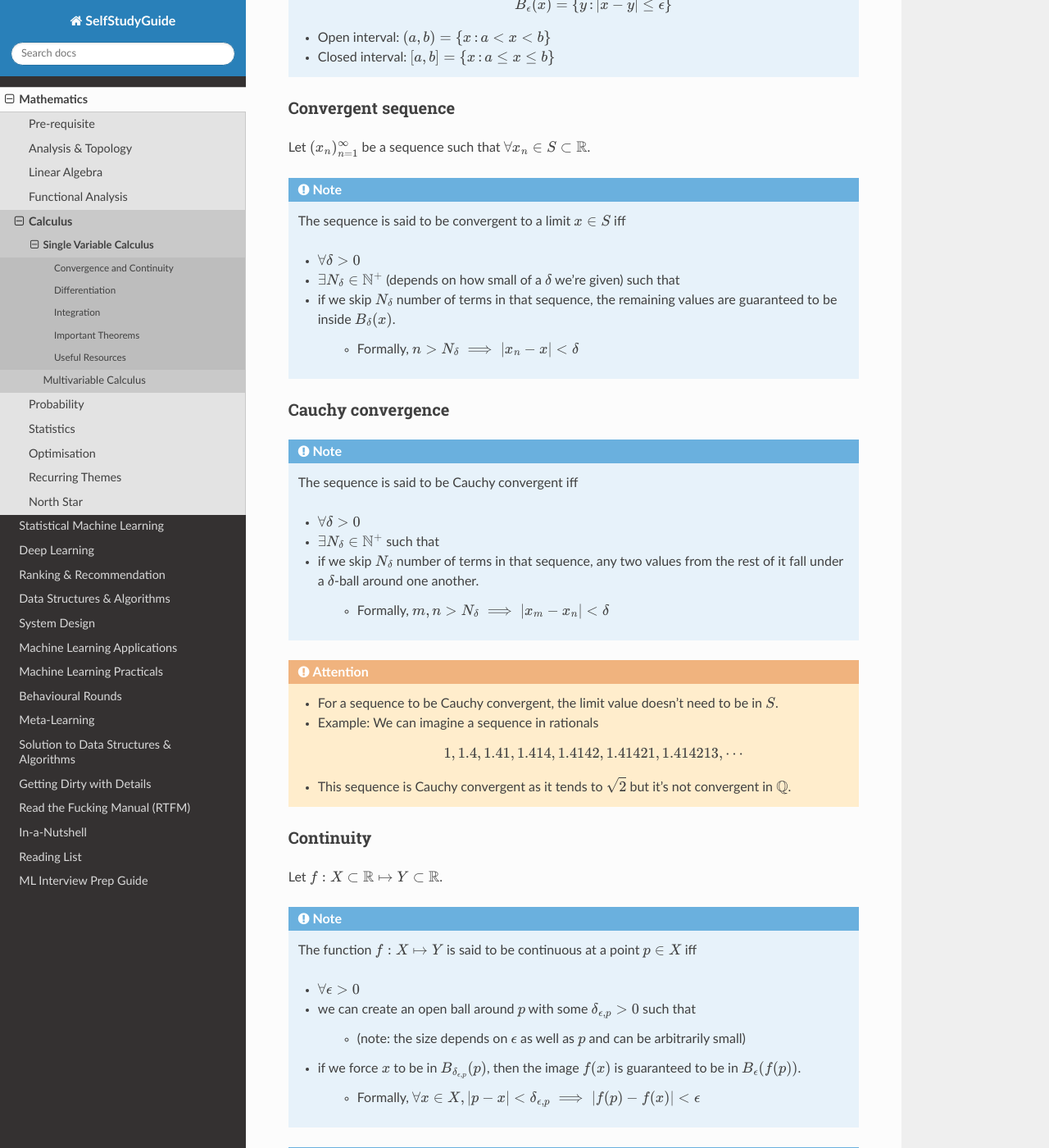
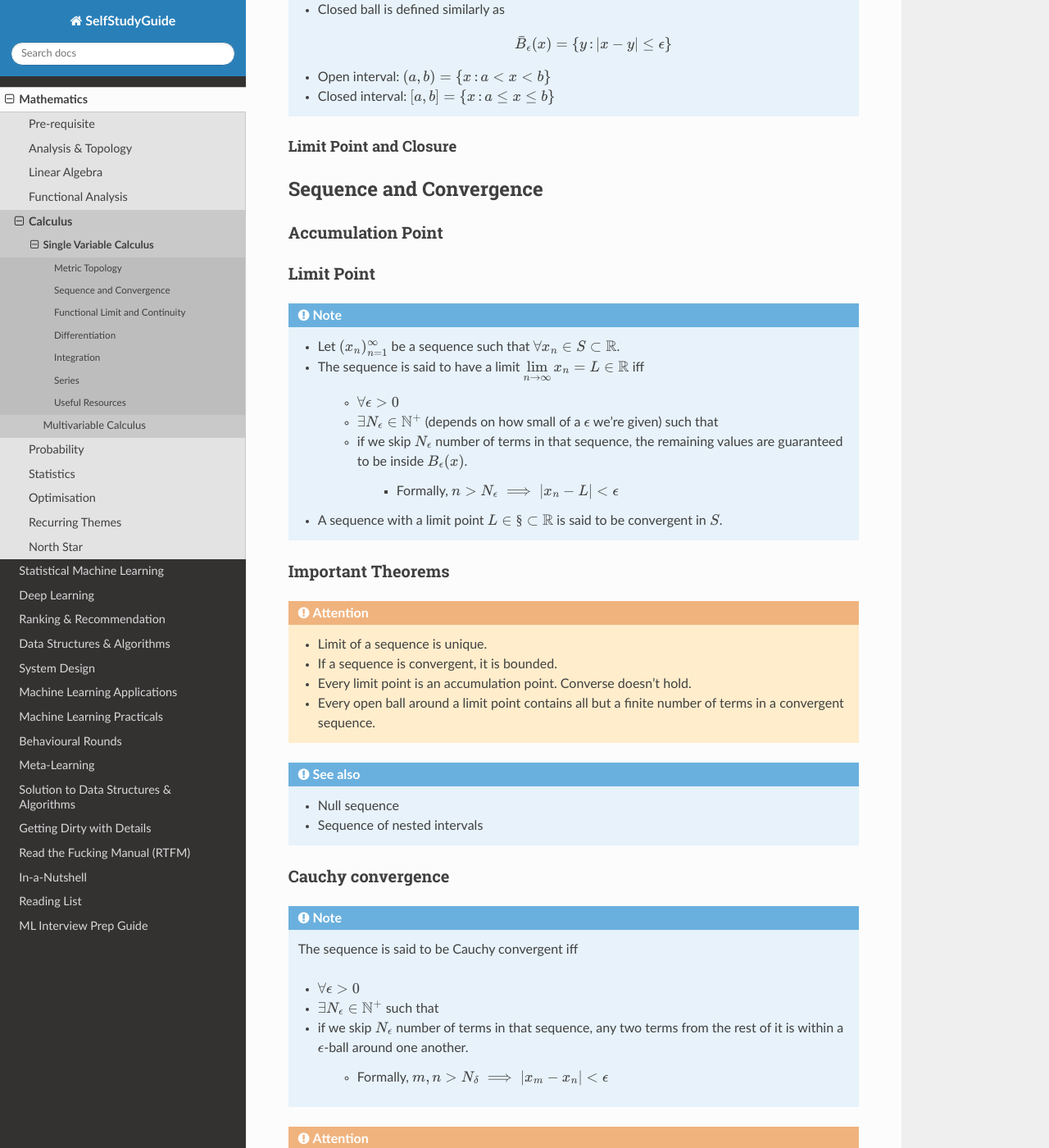
Before and after one commit to uselesstechjunks/leetcode, a Sphinx documentation site: the page built from docs/source/math/calc3/calc1.rst, in a window 1280 px wide and 1400 px high, scrolled down 607 px. Shown: the whole window at 82% size. Built offline with Sphinx 7.4.7 and the Read the Docs theme 3.1.0, drawn with Linux system fonts in a browser that asks for light colours; some of the changed text lies outside the part shown.

Commit message:
Update calc1.rst (#377)

```diff
--- a/docs/source/math/calc3/calc1.rst
+++ b/docs/source/math/calc3/calc1.rst
@@ -7,10 +7,12 @@ Single Variable Calculus
 	* The set :math:`U=\{f(x)\mathop{:}x\in S\}=f(S)` is called the image of :math:`S` under :math:`f`.
 
 ****************************************************************
-Convergence and Continuity
+Metric Topology
 ****************************************************************
+Definitions
+================================================================
 Open and Closed Balls and Intervals
-================================================================
+----------------------------------------------------------------
 .. note::
 	* For any :math:`\epsilon > 0`, we can create an open :math:`\epsilon`-ball around any point :math:`x` as
 
@@ -21,29 +23,49 @@ Open and Closed Balls and Intervals
 	* Open interval: :math:`(a,b)=\{x\mathop{:} a < x < b\}`
 	* Closed interval: :math:`[a,b]=\{x\mathop{:} a \leq x \leq b\}`
 
-Convergent sequence
+Limit Point and Closure
+----------------------------------------------------------------
+
+****************************************************************
+Sequence and Convergence
+****************************************************************
+Accumulation Point
 ================================================================
-Let :math:`(x_n)_{n=1}^\infty` be a sequence such that :math:`\forall x_n\in S\subset\mathbb{R}`.
+Limit Point
+================================================================
+.. note::
+	* Let :math:`(x_n)_{n=1}^\infty` be a sequence such that :math:`\forall x_n\in S\subset\mathbb{R}`.
+	* The sequence is said to have a limit :math:`\lim\limits_{n\to\infty} x_n=L\in\mathbb{R}` iff
 
-.. note::
-	The sequence is said to be convergent to a limit :math:`x\in S` iff
+		* :math:`\forall\epsilon > 0`
+		* :math:`\exists N_\epsilon\in\mathbb{N}^{+}` (depends on how small of a :math:`\epsilon` we're given) such that
+		* if we skip :math:`N_\epsilon` number of terms in that sequence, the remaining values are guaranteed to be inside :math:`B_\epsilon(x)`.
 
-	* :math:`\forall\delta > 0`
-	* :math:`\exists N_\delta\in\mathbb{N}^{+}` (depends on how small of a :math:`\delta` we're given) such that
-	* if we skip :math:`N_\delta` number of terms in that sequence, the remaining values are guaranteed to be inside :math:`B_\delta(x)`.
+			* Formally, :math:`n > N_\epsilon\implies |x_n-L|< \epsilon`
+	* A sequence with a limit point :math:`L\in\S\subset\mathbb{R}` is said to be convergent in :math:`S`.
 
-		* Formally, :math:`n > N_\delta\implies |x_n-x|< \delta`
+Important Theorems
+================================================================
+.. attention::
+	* Limit of a sequence is unique.
+	* If a sequence is convergent, it is bounded.
+	* Every limit point is an accumulation point. Converse doesn't hold.
+	* Every open ball around a limit point contains all but a finite number of terms in a convergent sequence.
+
+.. seealso::
+	* Null sequence
+	* Sequence of nested intervals
 
 Cauchy convergence
 ================================================================
 .. note::
 	The sequence is said to be Cauchy convergent iff
 
-	* :math:`\forall\delta > 0`
-	* :math:`\exists N_\delta\in\mathbb{N}^{+}` such that
-	* if we skip :math:`N_\delta` number of terms in that sequence, any two values from the rest of it fall under a :math:`\delta`-ball around one another.
+	* :math:`\forall\epsilon > 0`
+	* :math:`\exists N_\epsilon\in\mathbb{N}^{+}` such that
+	* if we skip :math:`N_\epsilon` number of terms in that sequence, any two terms from the rest of it is within a :math:`\epsilon`-ball around one another.
 
-		* Formally, :math:`m, n> N_\delta\implies |x_m-x_n|< \delta`
+		* Formally, :math:`m, n> N_\delta\implies |x_m-x_n|< \epsilon`
 
 .. attention::
 	* For a sequence to be Cauchy convergent, the limit value doesn't need to be in :math:`S`.
@@ -53,6 +75,16 @@ Cauchy convergence
 
 	* This sequence is Cauchy convergent as it tends to :math:`\sqrt{2}` but it's not convergent in :math:`\mathbb{Q}`.
 
+Monotonic Sequences
+================================================================
+.. attention::
+	* If a monotonic sequence is bounded, it is convergent.
+	* Term-wise order relationship between two sequences is preserved at limit points.
+	* Squeeze/sandwich theorem
+
+****************************************************************
+Functional Limit and Continuity
+****************************************************************
 Continuity
 ================================================================
 Let :math:`f:X\subset\mathbb{R}\mapsto Y\subset\mathbb{R}`.
@@ -160,13 +192,60 @@ Properties
 	* **Product Rule**: :math:`(f\cdot g)'=f\cdot g'+f'\cdot g`
 	* **Chain Rule**: :math:`(f\circ g)'=(f'\circ g)\cdot g'`
 
+Important Theorems
+================================================================
+Boundedness theorem
+----------------------------------------------------------------
+.. note::
+	* Let :math:`f:[a,b]\mapsto\mathbb{R}` is continuous :math:`\forall x\in[a,b]`. Then it is bounded.
+	* More formally, here exists :math:`m, M\in\mathbb{R}` such that :math:`m\leq f(x)\leq M`.
+
+EVT: Extreme value theorem
+----------------------------------------------------------------
+.. note::
+	* Let :math:`f:[a,b]\mapsto\mathbb{R}` is continuous :math:`\forall x\in[a,b]`. Then the function achives a min and a max.
+	* More formally, there exists :math:`c,d\in[a,b]` such that :math:`f(c)\leq f(x)\leq f(d)`.
+
+Bolzano's theorem
+----------------------------------------------------------------
+.. note::
+	* Let :math:`f:[a,b]\mapsto\mathbb{R}` is continuous :math:`\forall x\in[a,b]`.
+	* Also assume that :math:`f(a)` and :math:`f(b)` have opposite signs.
+	* Then :math:`\exists c\in(a,b)` such that :math:`f(c)=0`
+
+IVT: Intermediate value theorem
+----------------------------------------------------------------
+.. note::
+	* Let :math:`f:[a,b]\mapsto\mathbb{R}` is continuous :math:`\forall x\in[a,b]`.
+	* Let :math:`a\leq p < q\leq b` be two arbitrary points with :math:`f(p)\neq f(q)`.
+	* Then :math:`f(x)` takes every possible value in :math:`(f(p), f(q))` within the interval :math:`(a,b)`.
+
+MVT: Mean value theorem
+----------------------------------------------------------------
+.. note::
+	* Let :math:`f:[a,b]\mapsto\mathbb{R}` is continuous :math:`\forall x\in[a,b]`.
+	* Then :math:`\exists c\in[a,b]` such that :math:`f(c)` acts as the mean value of the integral :math:`\int\limits_a^b f(x)\mathop{dx}`.
+	* Formally, :math:`\int\limits_a^b f(x)\mathop{dx}=f(c)\cdot(b-a)`
+
+.. seealso::
+	* This can also be stated using derivatives as :math:`\frac{F(b)-F(a)}{b-a}=f(c)` or :math:`\frac{g(b)-g(a)}{b-a}=g'(c)`
+
+Rolle's theorem
+----------------------------------------------------------------
+.. note::
+	* Special case of MVT.
+	* Assuming that all the MVT conditions are satisfied, if :math:`f(a)=f(b)`, then :math:`\exists c\in(a,b)` such that :math:`f'(c)=0`.
+
 Application: Local extremum
 ================================================================
+Critical Point
+----------------------------------------------------------------
 .. note::
 	* Let the function be :math:`f:X\mapsto Y` and let :math:`c\in X`.
 	* :math:`c` is called a relative (local) maximum iff
 
 		.. math:: \exists\epsilon>0,x\in B_\epsilon(c)\implies f(x)\leq f(c)
+
 .. note::
 	* Relative minimum is defined in the same way.
 	* This is usually defined in terms of an open interval, i.e. :math:`c\in(a,b)`.
@@ -204,7 +283,6 @@ For critical points
 ****************************************************************
 Integration
 ****************************************************************
-
 Integration of step functions
 ================================================================
 Let :math:`f:[a,b]\subset\mathbb{R}\mapsto \mathbb{R}` be a step-function defined on a partition :math:`P=\{x_0,\cdots,x_n\}` such that within each open interval :math:`(x_{k-1},x_k)`, the function takes a constant value :math:`s_k`.
@@ -365,6 +398,28 @@ Feynman's Trick
 	* [cantorsparadise.org] `Richard Feynman’s Integral Trick <https://www.cantorsparadise.org/richard-feynmans-integral-trick-e7afae85e25c/>`_
 	* [math.uconn.edu] `Differentiating under the Integral Sign <https://kconrad.math.uconn.edu/blurbs/analysis/diffunderint.pdf>`_
 	* [math.stackexchange.com] `Questions tagged [leibniz-integral-rule] <https://math.stackexchange.com/questions/tagged/leibniz-integral-rule>`_
+
+****************************************************************
+Series
+****************************************************************
+Series with Positive Terms
+================================================================
+Comparison Tests
+----------------------------------------------------------------
+Ratio Test
+----------------------------------------------------------------
+Integral Test
+----------------------------------------------------------------
+Series with Mixed Terms
+================================================================
+Absolute Convergence
+----------------------------------------------------------------
+Convergence of Alternating Series
+----------------------------------------------------------------
+Power Series
+================================================================
+Root Test
+----------------------------------------------------------------
 
 ****************************************************************
 Useful Resources
```
Also changed, not shown: other parts of docs/source/math/calc3/calc1.rst (+3 -48 lines).
